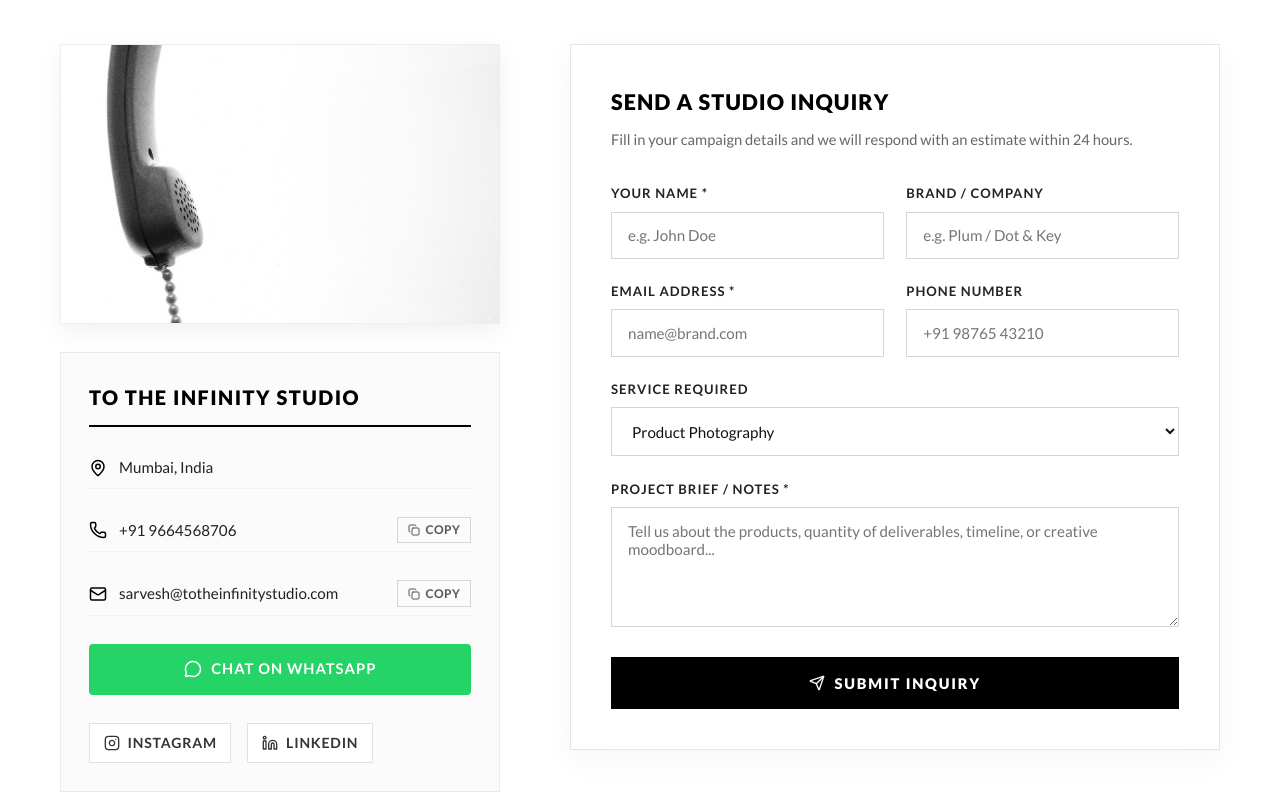
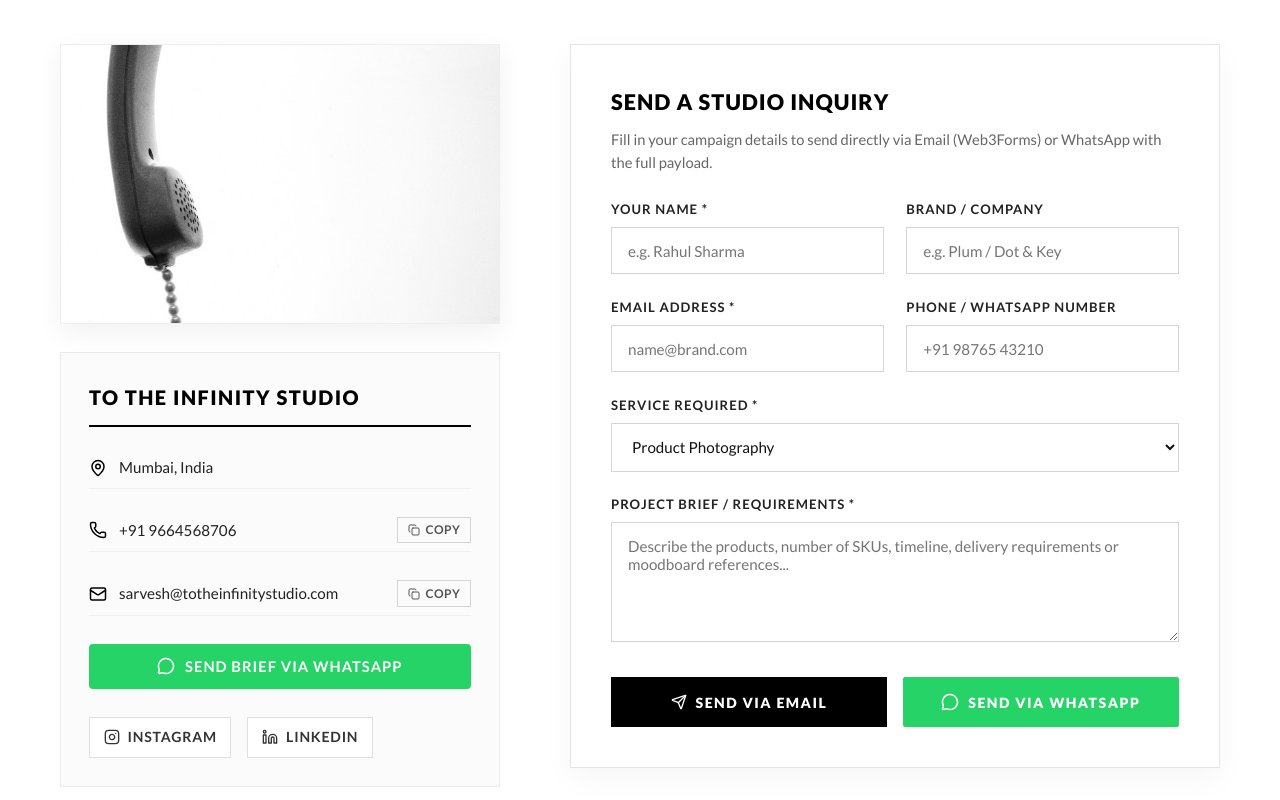
Before and after one commit to rauchrods/to-the-infinity-studio, a React (Vite) app: page /contact in a window 1280 px wide. Shown: the part 320-1120 px from the top of the page. Built offline with nearby package versions, Linux system fonts and the light colour scheme.

Commit message:
feat: integrate Web3Forms and structured WhatsApp inquiry payload dispatch

```diff
--- a/src/components/ContactSection.css
+++ b/src/components/ContactSection.css
@@ -134,7 +134,7 @@
   border-color: #000000;
 }
 
-/* WhatsApp CTA Button */
+/* WhatsApp CTA Button in sidebar */
 .whatsapp-cta-btn {
   display: inline-flex;
   align-items: center;
@@ -153,6 +153,7 @@
   transition: all 0.2s ease;
   margin-top: 0.5rem;
   border: none;
+  cursor: pointer;
 }
 
 .whatsapp-cta-btn:hover {
@@ -196,6 +197,13 @@
   border: 1px solid #e5e5e5;
   padding: 2.5rem;
   box-shadow: 0 10px 30px rgba(0, 0, 0, 0.04);
+  position: relative;
+  transition: border-color 0.3s ease, box-shadow 0.3s ease;
+}
+
+.contact-form-col.highlight-pulse {
+  border-color: #25d366;
+  box-shadow: 0 0 0 3px rgba(37, 211, 102, 0.2), 0 10px 30px rgba(0, 0, 0, 0.08);
 }
 
 @media (max-width: 600px) {
@@ -218,7 +226,28 @@
   font-family: var(--font-family);
   font-size: 0.92rem;
   color: #666666;
-  margin-bottom: 2rem;
+  margin-bottom: 1.5rem;
+}
+
+/* Interactive Callout Banner */
+.whatsapp-prompt-banner {
+  background-color: #f0fbf4;
+  border: 1px solid #b7eb8f;
+  padding: 0.85rem 1.25rem;
+  border-radius: 4px;
+  margin-bottom: 1.5rem;
+  display: flex;
+  align-items: center;
+  gap: 0.75rem;
+  font-size: 0.88rem;
+  color: #135200;
+  line-height: 1.5;
+  animation: fadeIn 0.3s ease;
+}
+
+@keyframes fadeIn {
+  from { opacity: 0; transform: translateY(-6px); }
+  to { opacity: 1; transform: translateY(0); }
 }
 
 .contact-form {
@@ -281,33 +310,88 @@
   min-height: 120px;
 }
 
-.form-submit-btn {
+/* Dual Action Buttons Group */
+.form-actions-group {
+  display: grid;
+  grid-template-columns: 1fr;
+  gap: 1rem;
+  margin-top: 0.75rem;
+}
+
+@media (min-width: 540px) {
+  .form-actions-group {
+    grid-template-columns: 1fr 1fr;
+  }
+}
+
+.form-submit-email-btn {
   background-color: #000000;
   color: #ffffff;
   border: 1px solid #000000;
-  padding: 1rem 2rem;
+  padding: 0.95rem 1.5rem;
   font-family: var(--font-family);
-  font-size: 0.92rem;
+  font-size: 0.88rem;
   font-weight: 900;
-  letter-spacing: 1.8px;
+  letter-spacing: 1.5px;
   text-transform: uppercase;
   cursor: pointer;
   display: inline-flex;
   align-items: center;
   justify-content: center;
-  gap: 0.6rem;
+  gap: 0.55rem;
   transition: all 0.2s ease;
-  margin-top: 0.5rem;
 }
 
-.form-submit-btn:hover:not(:disabled) {
+.form-submit-email-btn:hover:not(:disabled) {
   background-color: #ffffff;
   color: #000000;
 }
 
-.form-submit-btn:disabled {
+.form-submit-email-btn:disabled {
   opacity: 0.6;
   cursor: not-allowed;
+}
+
+.form-submit-whatsapp-btn {
+  background-color: #25d366;
+  color: #ffffff;
+  border: 1px solid #25d366;
+  padding: 0.95rem 1.5rem;
+  font-family: var(--font-family);
+  font-size: 0.88rem;
+  font-weight: 900;
+  letter-spacing: 1.5px;
+  text-transform: uppercase;
+  cursor: pointer;
+  display: inline-flex;
+  align-items: center;
+  justify-content: center;
+  gap: 0.55rem;
+  transition: all 0.2s ease;
+  border-radius: 2px;
+}
+
+.form-submit-whatsapp-btn:hover {
+  background-color: #1eb956;
+  border-color: #1eb956;
+  box-shadow: 0 4px 14px rgba(37, 211, 102, 0.35);
+}
+
+/* Alerts & Errors */
+.form-error-box {
+  background-color: #fff2f0;
+  border: 1px solid #ffccc7;
+  padding: 1rem 1.25rem;
+  font-size: 0.88rem;
+  color: #cf1322;
+  line-height: 1.5;
+  border-radius: 4px;
+}
+
+.form-error-box a {
+  color: #cf1322;
+  text-decoration: underline;
+  font-weight: 700;
 }
 
 /* Success State */
--- a/src/components/ContactSection.tsx
+++ b/src/components/ContactSection.tsx
@@ -1,5 +1,5 @@
-import React, { useState } from 'react';
-import { Mail, Phone, MapPin, Send, MessageCircle, Copy, Check, CheckCircle2 } from 'lucide-react';
+import React, { useState, useRef } from 'react';
+import { Mail, Phone, MapPin, Send, MessageCircle, Copy, Check, CheckCircle2, AlertCircle, Sparkles } from 'lucide-react';
 import { InstagramIcon, LinkedinIcon } from './Icons';
 import { STUDIO_INFO } from '../data/portfolioData';
 import './ContactSection.css';
@@ -21,6 +21,12 @@ export const ContactSection: React.FC<ContactSectionProps> = ({ onShowToast }) =
   const [copiedField, setCopiedField] = useState<string | null>(null);
   const [isSubmitting, setIsSubmitting] = useState(false);
   const [isSubmitted, setIsSubmitted] = useState(false);
+  const [submissionChannel, setSubmissionChannel] = useState<'email' | 'whatsapp'>('email');
+  const [errorMessage, setErrorMessage] = useState<string | null>(null);
+  const [showWhatsAppPrompt, setShowWhatsAppPrompt] = useState(false);
+  const [isFormHighlighted, setIsFormHighlighted] = useState(false);
+
+  const formRef = useRef<HTMLDivElement>(null);
 
   const handleCopy = (text: string, label: string) => {
     navigator.clipboard.writeText(text);
@@ -34,30 +40,119 @@ export const ContactSection: React.FC<ContactSectionProps> = ({ onShowToast }) =
   const handleChange = (e: React.ChangeEvent<HTMLInputElement | HTMLSelectElement | HTMLTextAreaElement>) => {
     const { name, value } = e.target;
     setFormData((prev) => ({ ...prev, [name]: value }));
+    if (errorMessage) setErrorMessage(null);
   };
 
-  const handleSubmit = (e: React.FormEvent) => {
+  // Build the complete structured WhatsApp inquiry message payload
+  const buildWhatsAppMessage = () => {
+    return (
+      `*NEW STUDIO INQUIRY - TO THE INFINITY STUDIO*\n` +
+      `━━━━━━━━━━━━━━━━━━━━━\n` +
+      `*Client Name:* ${formData.name.trim()}\n` +
+      (formData.brand.trim() ? `*Brand / Company:* ${formData.brand.trim()}\n` : '') +
+      `*Service Required:* ${formData.service}\n` +
+      (formData.email.trim() ? `*Email Address:* ${formData.email.trim()}\n` : '') +
+      (formData.phone.trim() ? `*Phone Number:* ${formData.phone.trim()}\n` : '') +
+      `\n*Project Brief & Requirements:*\n` +
+      `${formData.message.trim()}\n` +
+      `━━━━━━━━━━━━━━━━━━━━━\n` +
+      `_Sent via To The Infinity Studio Website_`
+    );
+  };
+
+  // Direct WhatsApp dispatch with full payload validation
+  const handleWhatsAppDispatch = () => {
+    if (!formData.name.trim()) {
+      setShowWhatsAppPrompt(true);
+      setIsFormHighlighted(true);
+      formRef.current?.scrollIntoView({ behavior: 'smooth' });
+      document.getElementById('contact-name')?.focus();
+      if (onShowToast) {
+        onShowToast('Please enter your name to complete your WhatsApp inquiry');
+      }
+      setTimeout(() => setIsFormHighlighted(false), 2000);
+      return;
+    }
+
+    if (!formData.message.trim()) {
+      setShowWhatsAppPrompt(true);
+      setIsFormHighlighted(true);
+      formRef.current?.scrollIntoView({ behavior: 'smooth' });
+      document.getElementById('contact-message')?.focus();
+      if (onShowToast) {
+        onShowToast('Please add a short brief of your project for WhatsApp');
+      }
+      setTimeout(() => setIsFormHighlighted(false), 2000);
+      return;
+    }
+
+    const payload = buildWhatsAppMessage();
+    const whatsappUrl = `https://wa.me/919664568706?text=${encodeURIComponent(payload)}`;
+    window.open(whatsappUrl, '_blank');
+
+    setSubmissionChannel('whatsapp');
+    setIsSubmitted(true);
+    if (onShowToast) {
+      onShowToast('Inquiry payload generated and sent to WhatsApp!');
+    }
+  };
+
+  // Web3Forms real email submission
+  const handleEmailSubmit = async (e: React.FormEvent) => {
     e.preventDefault();
     setIsSubmitting(true);
+    setErrorMessage(null);
 
-    // Simulate inquiry submission
-    setTimeout(() => {
+    const accessKey = import.meta.env.VITE_WEB3FORMS_ACCESS_KEY;
+
+    if (!accessKey) {
       setIsSubmitting(false);
+      setErrorMessage(
+        'Web3Forms access key is not yet configured in .env. You can add your free key in .env or click "Send via WhatsApp" below to message Sarvesh instantly!'
+      );
+      if (onShowToast) {
+        onShowToast('Web3Forms key missing in .env - use WhatsApp option');
+      }
+      return;
+    }
+
+    try {
+      const response = await fetch('https://api.web3forms.com/submit', {
+        method: 'POST',
+        headers: {
+          'Content-Type': 'application/json',
+          Accept: 'application/json',
+        },
+        body: JSON.stringify({
+          access_key: accessKey,
+          name: formData.name,
+          brand: formData.brand || 'Not provided',
+          email: formData.email,
+          phone: formData.phone || 'Not provided',
+          service: formData.service,
+          message: formData.message,
+          subject: `New Studio Inquiry from ${formData.name} (${formData.brand || 'Client'}) - To The Infinity Studio`,
+          from_name: 'To The Infinity Studio Inquiry Form',
+        }),
+      });
+
+      const result = await response.json();
+
+      if (result.success) {
+        setSubmissionChannel('email');
         setIsSubmitted(true);
         if (onShowToast) {
-        onShowToast('Inquiry sent successfully! We will get in touch shortly.');
+          onShowToast('Inquiry sent successfully to Sarvesh!');
         }
-    }, 700);
-  };
-
-  // WhatsApp click handler prefilled with form data if available
-  const getWhatsAppLink = () => {
-    let msg = `Hi Sarvesh! I'm contacting you via To The Infinity Studio website.`;
-    if (formData.name) msg += `\nName: ${formData.name}`;
-    if (formData.brand) msg += `\nBrand: ${formData.brand}`;
-    if (formData.service) msg += `\nService: ${formData.service}`;
-    if (formData.message) msg += `\nNote: ${formData.message}`;
-    return `https://wa.me/919664568706?text=${encodeURIComponent(msg)}`;
+      } else {
+        throw new Error(result.message || 'Web3Forms submission failed');
+      }
+    } catch (err: unknown) {
+      const message = err instanceof Error ? err.message : 'Failed to send inquiry';
+      setErrorMessage(`${message}. Please reach out via WhatsApp directly.`);
+    } finally {
+      setIsSubmitting(false);
+    }
   };
 
   return (
@@ -128,16 +223,15 @@ export const ContactSection: React.FC<ContactSectionProps> = ({ onShowToast }) =
                 </button>
               </div>
 
-              {/* Direct WhatsApp Action */}
-              <a
-                href={getWhatsAppLink()}
-                target="_blank"
-                rel="noopener noreferrer"
+              {/* Direct WhatsApp Action - Guides to prefilled form payload */}
+              <button
+                type="button"
                 className="whatsapp-cta-btn"
+                onClick={handleWhatsAppDispatch}
               >
                 <MessageCircle size={18} />
-                <span>Chat on WhatsApp</span>
-              </a>
+                <span>Send Brief via WhatsApp</span>
+              </button>
 
               {/* Social links */}
               <div className="contact-social-row">
@@ -163,25 +257,59 @@ export const ContactSection: React.FC<ContactSectionProps> = ({ onShowToast }) =
             </div>
           </div>
 
-          {/* Right Column: Clean White Working Form */}
-          <div className="contact-form-col">
+          {/* Right Column: Working Form (Web3Forms + WhatsApp) */}
+          <div
+            ref={formRef}
+            className={`contact-form-col ${isFormHighlighted ? 'highlight-pulse' : ''}`}
+          >
             <h2 className="contact-form-title">Send a Studio Inquiry</h2>
             <p className="contact-form-subtitle">
-              Fill in your campaign details and we will respond with an estimate within 24 hours.
+              Fill in your campaign details to send directly via Email (Web3Forms) or WhatsApp with the full payload.
             </p>
+
+            {/* Prompt banner shown if WhatsApp button was clicked before filling details */}
+            {showWhatsAppPrompt && !isSubmitted && (
+              <div className="whatsapp-prompt-banner">
+                <Sparkles size={18} />
+                <span>
+                  Please fill in your <strong>Name</strong> and <strong>Project Brief</strong> below so the entire inquiry payload is sent directly to WhatsApp without manual typing!
+                </span>
+              </div>
+            )}
+
+            {errorMessage && (
+              <div className="form-error-box" style={{ marginBottom: '1.25rem' }}>
+                <div style={{ display: 'flex', alignItems: 'center', gap: '0.5rem', marginBottom: '0.25rem' }}>
+                  <AlertCircle size={16} />
+                  <strong>Notice</strong>
+                </div>
+                <div>{errorMessage}</div>
+              </div>
+            )}
 
             {isSubmitted ? (
               <div className="form-success-box">
                 <CheckCircle2 size={42} color="#52c41a" />
-                <h3 className="form-success-title">Inquiry Received</h3>
+                <h3 className="form-success-title">
+                  {submissionChannel === 'whatsapp' ? 'WhatsApp Payload Sent' : 'Inquiry Received'}
+                </h3>
                 <p className="form-success-desc">
-                  Thank you, <strong>{formData.name}</strong>. Your project brief has been received. Sarvesh Chaudhari will review your details and reach out shortly.
+                  {submissionChannel === 'whatsapp' ? (
+                    <>
+                      Your formatted inquiry for <strong>{formData.service}</strong> has been transferred to WhatsApp. Sarvesh Chaudhari will reply to your message shortly.
+                    </>
+                  ) : (
+                    <>
+                      Thank you, <strong>{formData.name}</strong>. Your project brief has been delivered via Web3Forms. Sarvesh Chaudhari will review your details and reach out shortly.
+                    </>
+                  )}
                 </p>
                 <button
                   type="button"
                   className="form-reset-btn"
                   onClick={() => {
                     setIsSubmitted(false);
+                    setShowWhatsAppPrompt(false);
                     setFormData({
                       name: '',
                       brand: '',
@@ -196,7 +324,7 @@ export const ContactSection: React.FC<ContactSectionProps> = ({ onShowToast }) =
                 </button>
               </div>
             ) : (
-              <form onSubmit={handleSubmit} className="contact-form">
+              <form onSubmit={handleEmailSubmit} className="contact-form">
                 <div className="form-group-row">
                   <div className="form-group">
                     <label className="form-label" htmlFor="contact-name">
@@ -207,7 +335,7 @@ export const ContactSection: React.FC<ContactSectionProps> = ({ onShowToast }) =
                       type="text"
                       name="name"
                       required
-                      placeholder="e.g. John Doe"
+                      placeholder="e.g. Rahul Sharma"
                       value={formData.name}
                       onChange={handleChange}
                       className="form-input"
@@ -249,7 +377,7 @@ export const ContactSection: React.FC<ContactSectionProps> = ({ onShowToast }) =
 
                   <div className="form-group">
                     <label className="form-label" htmlFor="contact-phone">
-                      Phone Number
+                      Phone / WhatsApp Number
                     </label>
                     <input
                       id="contact-phone"
@@ -265,7 +393,7 @@ export const ContactSection: React.FC<ContactSectionProps> = ({ onShowToast }) =
 
                 <div className="form-group">
                   <label className="form-label" htmlFor="contact-service">
-                    Service Required
+                    Service Required *
                   </label>
                   <select
                     id="contact-service"
@@ -284,27 +412,39 @@ export const ContactSection: React.FC<ContactSectionProps> = ({ onShowToast }) =
 
                 <div className="form-group">
                   <label className="form-label" htmlFor="contact-message">
-                    Project Brief / Notes *
+                    Project Brief / Requirements *
                   </label>
                   <textarea
                     id="contact-message"
                     name="message"
                     required
-                    placeholder="Tell us about the products, quantity of deliverables, timeline, or creative moodboard..."
+                    placeholder="Describe the products, number of SKUs, timeline, delivery requirements or moodboard references..."
                     value={formData.message}
                     onChange={handleChange}
                     className="form-textarea"
                   />
                 </div>
 
+                {/* Dual Action Buttons: Email and WhatsApp */}
+                <div className="form-actions-group">
                   <button
                     type="submit"
                     disabled={isSubmitting}
-                  className="form-submit-btn"
+                    className="form-submit-email-btn"
                   >
                     <Send size={16} />
-                  <span>{isSubmitting ? 'Sending Brief...' : 'Submit Inquiry'}</span>
+                    <span>{isSubmitting ? 'Sending Email...' : 'Send via Email'}</span>
                   </button>
+
+                  <button
+                    type="button"
+                    onClick={handleWhatsAppDispatch}
+                    className="form-submit-whatsapp-btn"
+                  >
+                    <MessageCircle size={18} />
+                    <span>Send via WhatsApp</span>
+                  </button>
+                </div>
               </form>
             )}
           </div>
```
Also changed, not shown: 2 other files (tests, documents, lock files or other folders). Lines whose indentation alone changed are shown as unchanged.
